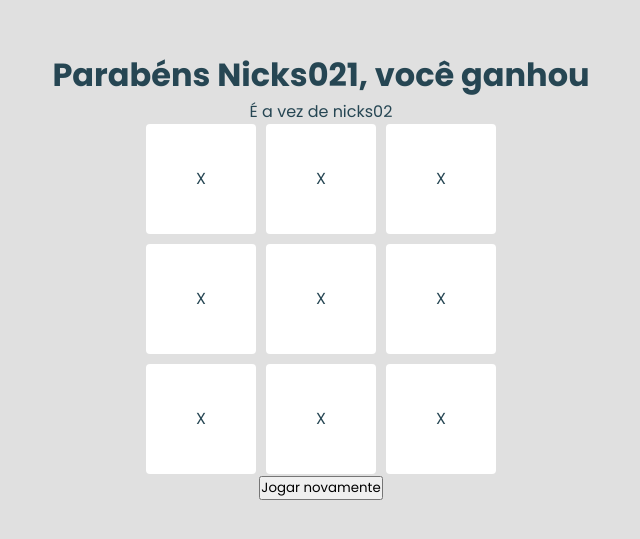
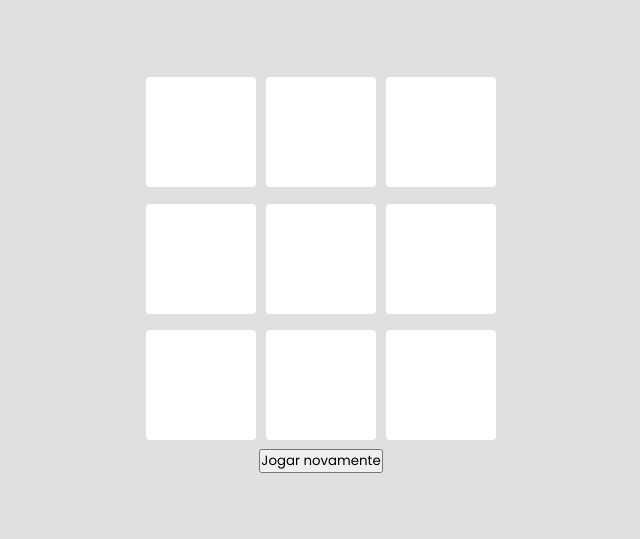
Before and after one commit to kauan777/jogo-da-velha-nextjs, a Next.js app: page / in a window 1280 px wide. Shown: the part 125-664 px from the top of the page, without its empty margins (319-959 px from the left). Built offline with nearby package versions, Linux system fonts and the light colour scheme.

Commit message:
adcionando lógica: states, marks, funções e etc

```diff
--- a/src/pages/index.tsx
+++ b/src/pages/index.tsx
@@ -1,20 +1,59 @@
+import { useState } from "react";
 import styles from "../../styles/home.module.scss";
 
+type Players = "O" | "X";
+
 export default function Home() {
+
+  const [turn, setTurn] = useState<Players>("X");
+  const [winner, setWinner] = useState<String | null>(null);
+  const [draw, setDraw] = useState<boolean | null>(null)
+
+ /*
+ marks: {
+  "0": "X",
+  "1": "O",
+  "2": "X"
+ }
+  Valor para armazenar quem jogou em cada posição, sendo a key a posição
+
+ */
+
+  const [marks, setMarks] = useState<{ [ key: string ]: Players }>({})
+
   const getSquares = () => {
     return new Array(9).fill(true);
   };
+
+  const play = (index: number) => {
+
+    if(marks[index]){
+      return;
+    }
+      setMarks(prev => ({...prev, [index]: turn}))
+      setTurn(prev => prev == "O" ? "X" : "O")
+  }
+
+  const getCellPlayer = (index: number) => {
+
+    if(!marks[index]){
+      return ""
+    }
+
+    return marks[index];
+
+  }
 
   // Quando eu utilizo _ nos parametros de um método array, significa que eu quero ignorar o valor daquele elemento
 
   return (
     <div className={styles.container}>
-        <h1>Parabéns Nicks021, você ganhou</h1>
-      <p>É a vez de nicks02</p>
+        {/* <h1>Parabéns Nicks021, você ganhou</h1>
+      <p>É a vez de nicks02</p> */}
       <div className={styles.board}>
         {getSquares().map((_, index) => (
-          <div key={index} className={styles.square}>
-            X
+          <div key={index} className={`${styles.square} ${getCellPlayer(index)}`} onClick={() => play(index)}>
+            {marks[index]}
           </div>
         ))}
       </div>
--- a/styles/home.module.scss
+++ b/styles/home.module.scss
@@ -13,13 +13,14 @@
 
     .board{
         display: grid;
-        grid-template-columns: 1fr 1fr 1fr;
+        justify-content: center;
+
+        grid-template-columns: 110px 110px 110px;
+
+        // overflow: hidden;
         gap: 10px;
-
-        overflow: hidden;
-
-        width: 350px;
-        height: 350px;
+        width: 370px;
+        height: 370px;
 
 
         .square{
@@ -27,8 +28,9 @@
             justify-content: center;
             align-items: center;
 
-            width: 100%;
-            height: 100%;
+            width: 110px;
+            height: 110px;
+
 
             cursor: pointer;
             border-radius: .25rem;
```
